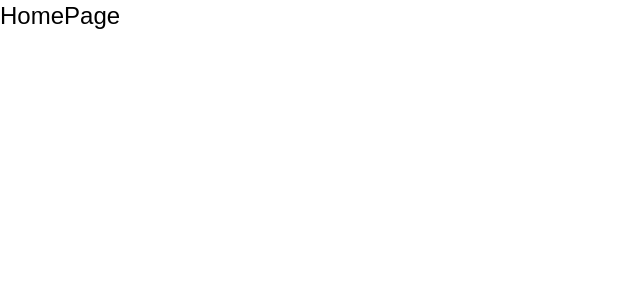
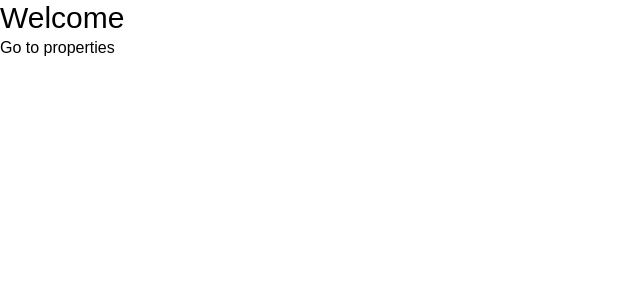
Before and after one commit to robgmerrill/property-find, a Next.js app: page / in a window 1280 px wide. Shown: the top 300 px of the page, without its empty margins (0-640 px from the left). Built offline with nearby package versions, Linux system fonts and the light colour scheme.

Commit message:
update params on add properties page

```diff
--- a/app/page.tsx
+++ b/app/page.tsx
@@ -1,5 +1,12 @@
+import Link from "next/link";
+
 const HomePage = () => {
-  return <div className="text-2xl">HomePage</div>;
+  return (
+    <div>
+      <h1 className="text-3xl">Welcome</h1>
+      <Link href="/properties">Go to properties</Link>
+    </div>
+  );
 };
 
 export default HomePage;
--- /dev/null
+++ b/app/properties/[id]/page.tsx
@@ -0,0 +1,12 @@
+type AddPropertyPage = {
+  params: {
+    id: string;
+  };
+};
+
+const AddPropertyPage = async ({ params }: AddPropertyPage) => {
+  const { id } = await params;
+  return <div>Add Property Page {params.id}</div>;
+};
+
+export default AddPropertyPage;
--- /dev/null
+++ b/app/properties/add/page.tsx
@@ -0,0 +1,6 @@
+const AddPropertyPage = () => {
+  return <div>Add Page</div>;
+};
+
+export default AddPropertyPage;
+<div>Add Page</div>;
--- /dev/null
+++ b/app/properties/page.tsx
@@ -0,0 +1,5 @@
+const PropertiesPage = () => {
+  return <div>Properties Page</div>;
+};
+
+export default PropertiesPage;
```
